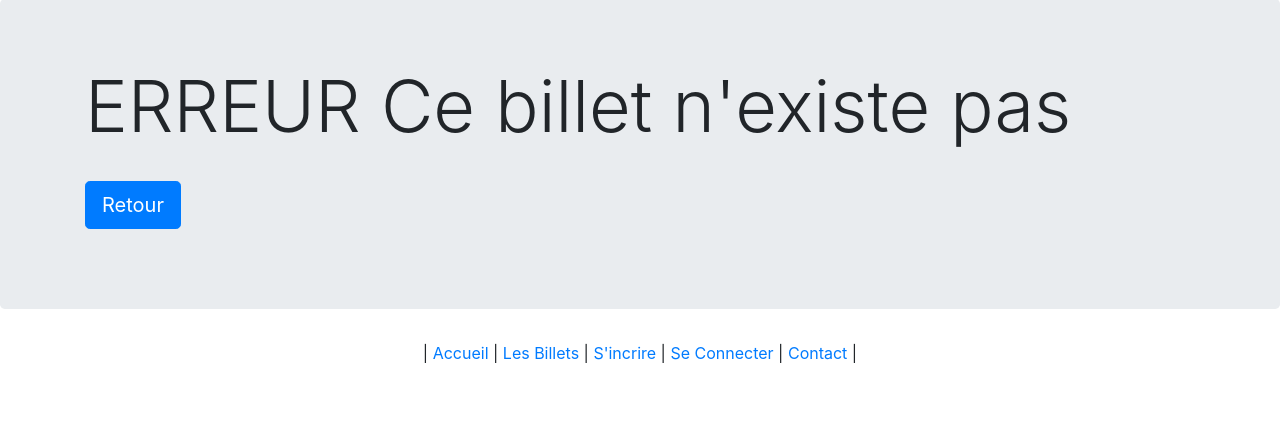
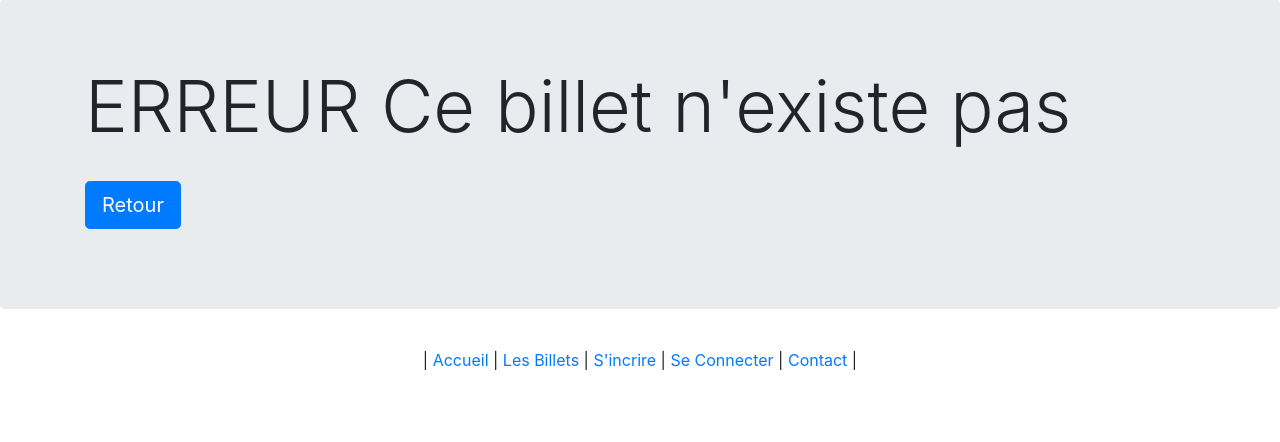
Before and after one commit to AurelBichop/Projet5_Blog, a PHP site: page / in a window 1280 px wide. Shown: the part 81-523 px from the top of the page. Run offline with PHP 8.4, Linux system fonts and the light colour scheme; data that the repository does not hold is empty; a stand-in replaces the project's code that opens the database connection; some libraries are stand-ins or nearby versions.

Commit message:
ajout d'une marge pour le menu du bas

```diff
--- a/VIEW/css/style.css
+++ b/VIEW/css/style.css
@@ -4,6 +4,9 @@
     margin-bottom:1%;
 }
 
+.menu_bas{
+    margin-top:3%;
+}
 
 .photo_compte
 {
--- a/VIEW/template.php
+++ b/VIEW/template.php
@@ -74,7 +74,7 @@
 
     <?php echo $contenu ?>
 
-<footer class="container">
+<footer class="container menu_bas">
     <div class="row justify-content-md-center">
         <div class="col-auto">
             <p class="text-center">
```
